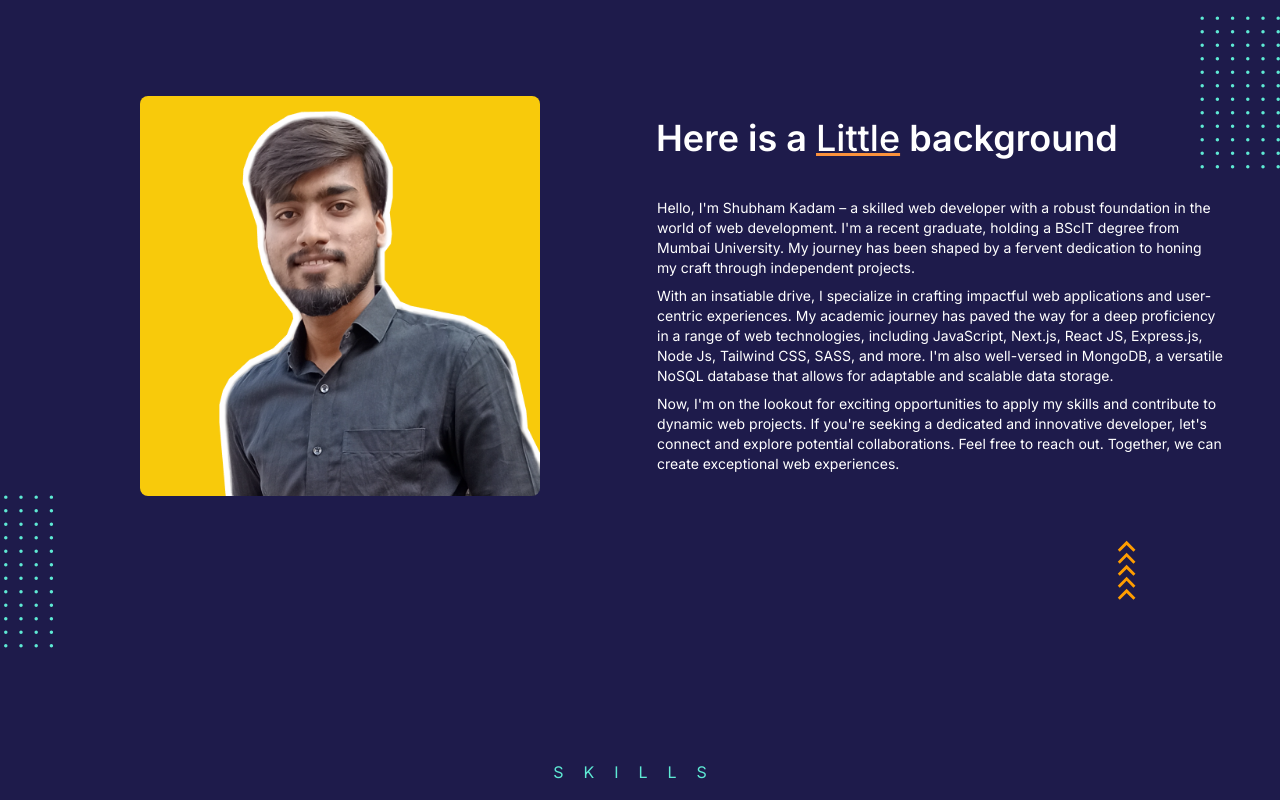
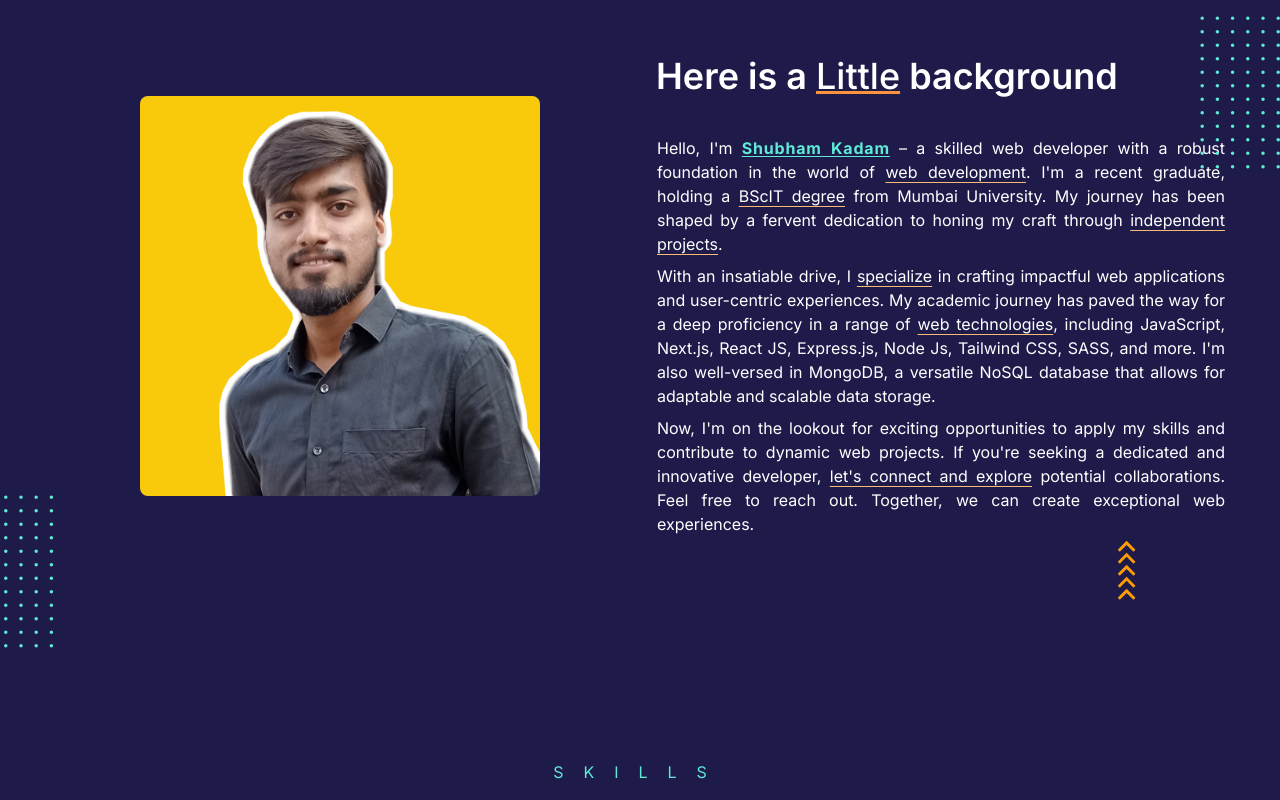
Before and after one commit to H-R-Wells2/portfolio, a Next.js app: page / in a window 1280 px wide. Shown: the part 960-1760 px from the top of the page. Built offline with nearby package versions, Linux system fonts and the light colour scheme.

Commit message:
contact section

```diff
--- a/app/components/About.tsx
+++ b/app/components/About.tsx
@@ -43,7 +43,7 @@ const About = (props: Props) => {
       <div className="px-0 space-y-10 md:px-4 md:w-1/2 md:mt-0 mt-10">
         <h1 className="text-4xl font-semibold">
           Here is a{" "}
-          <span className="underline decoration-orange-400 font-medium">
+          <span className="underline underline-offset-2 decoration-orange-400 font-medium">
             Little
           </span>{" "}
           background
@@ -60,28 +60,54 @@ const About = (props: Props) => {
           transition={{
             duration: 1,
           }}
-          className="flex flex-col gap-2 text-sm"
+          className="flex flex-col gap-2 sm:text-base text-sm text-justify"
         >
           <p>
-            Hello, I'm Shubham Kadam – a skilled web developer with a robust
-            foundation in the world of web development. I'm a recent graduate,
-            holding a BScIT degree from Mumbai University. My journey has been
-            shaped by a fervent dedication to honing my craft through
-            independent projects.
+            Hello, I'm{" "}
+            <span className="underline underline-offset-2 font-bold text-teal-300 tracking-wider">
+              Shubham Kadam
+            </span>{" "}
+            – a skilled web developer with a robust foundation in the world of{" "}
+            <span className="underline underline-offset-4 decoration-orange-300">
+              web development
+            </span>
+            . I'm a recent graduate, holding a{" "}
+            <span className="underline underline-offset-4 decoration-orange-300">
+              BScIT degree
+            </span>{" "}
+            from Mumbai University. My journey has been shaped by a fervent
+            dedication to honing my craft through{" "}
+            <span className="underline underline-offset-4 decoration-orange-300">
+              independent projects
+            </span>
+            .
           </p>
           <p>
-            With an insatiable drive, I specialize in crafting impactful web
-            applications and user-centric experiences. My academic journey has
-            paved the way for a deep proficiency in a range of web technologies,
-            including JavaScript, Next.js, React JS, Express.js, Node Js,
-            Tailwind CSS, SASS, and more. I'm also well-versed in MongoDB, a
-            versatile NoSQL database that allows for adaptable and scalable data
-            storage.
+            With an insatiable drive, I{" "}
+            <span className="underline underline-offset-4 decoration-orange-300">
+              specialize
+            </span>{" "}
+            in crafting impactful web applications and user-centric experiences.
+            My academic journey has paved the way for a deep proficiency in a
+            range of{" "}
+            <span className="underline underline-offset-4 decoration-orange-300">
+              web technologies
+            </span>
+            , including{" "}
+            <span className="">
+              JavaScript, Next.js, React JS, Express.js, Node Js, Tailwind CSS,
+              SASS, and more.
+            </span>{" "}
+            I'm also well-versed in MongoDB, a versatile NoSQL database that
+            allows for adaptable and scalable data storage.
           </p>
           <p>
             Now, I'm on the lookout for exciting opportunities to apply my
             skills and contribute to dynamic web projects. If you're seeking a
-            dedicated and innovative developer, let's connect and explore
+            dedicated and innovative developer,{" "}
+            <span className="underline underline-offset-4 decoration-orange-300">
+              let's connect and explore
+            </span>{" "}
             potential collaborations. Feel free to reach out. Together, we can
             create exceptional web experiences.
           </p>
--- /dev/null
+++ b/app/components/Contact.tsx
@@ -0,0 +1,90 @@
+"use client";
+
+import { motion } from "framer-motion";
+import { useForm, SubmitHandler } from "react-hook-form";
+import ProjectCard from "./cards/ProjectCard";
+import { FaGithub, FaLinkedin, FaTelegramPlane } from "react-icons/fa";
+
+type Props = {};
+type Inputs = {
+  name: string;
+  email: string;
+  subject: string;
+  message: string;
+};
+
+const Contact = (props: Props) => {
+  const { register, handleSubmit } = useForm<Inputs>();
+  const onSubmit: SubmitHandler<Inputs> = (formData) => {
+    const subjectEncoded = encodeURIComponent(formData.subject);
+    const body = `Hi, my name is ${formData.name}. ${formData.message} (${formData.email})`;
+    const mailtoLink = `mailto:kadamshubham10246@gmail.com?subject=${subjectEncoded}&body=${encodeURIComponent(
+      body
+    )}`;
+    window.location.href = mailtoLink;
+  };
+
+  return (
+    <motion.div
+      initial={{ opacity: 0 }}
+      whileInView={{ opacity: 1 }}
+      transition={{ duration: 1.5 }}
+      className="min-h-screen flex flex-col relative text-center md:text-left md:flex-row max-w-7xl px-10 justify-evenly mx-auto items-center overflow-x-hidden"
+    >
+      <h3 className="absolute top-16 uppercase tracking-[20px] text-teal-300 z-10">
+        Contact
+      </h3>
+
+      <div className="relative flex flex-col w-full justify-center items-center">
+        <h4 className="text-lg mb-2 text-quaternary">
+          Let's craft excellence, together!
+        </h4>
+        <p className="text-base max-w-lg text-center text-quaternary">
+          As an enthusiastic developer, I excel in overcoming challenges through
+          coding. If you're seeking to build exceptional projects or eager to
+          explore new horizons, I invite you to reach out. Let's connect and
+          make your vision a reality.
+        </p>
+        <div className="flex justify-center flex-col items-center mt-20 w-fit">
+          <form
+            onSubmit={handleSubmit(onSubmit)}
+            className="flex flex-col space-y-2 mx-auto"
+          >
+            <div className="flex space-x-2  ">
+              <input
+                {...register("name")}
+                placeholder="Name"
+                className="p-2 rounded-lg text-black outline-none text-base bg-[#E8F0FE] w-1/2"
+                type="text"
+              />
+              <input
+                {...register("email")}
+                placeholder="Email"
+                className="p-2 rounded-lg text-black outline-none text-base bg-[#E8F0FE] w-1/2"
+                type="email"
+              />
+            </div>
+
+            <input
+              {...register("subject")}
+              placeholder="Subject"
+              className="p-2 rounded-lg text-black outline-none text-base bg-[#E8F0FE]"
+              type="text"
+            />
+            <textarea
+              {...register("message")}
+              placeholder="Message"
+              className="p-2 rounded-lg text-black outline-none text-base bg-[#E8F0FE]"
+              rows={5}
+            ></textarea>
+            <button className="bg-teal-300 hover:bg-teal-400 py-2 px-10 rounded-md text-black font-bold text-lg">
+              Submit
+            </button>
+          </form>
+        </div>
+      </div>
+    </motion.div>
+  );
+};
+
+export default Contact;
--- a/app/components/Hero.tsx
+++ b/app/components/Hero.tsx
@@ -61,7 +61,7 @@ function Hero({}: Props) {
           </h2>
         </div>
       </motion.div>
-      <div className="absolute -bottom-5 animate-bounce w-full hidden md:flex justify-center">
+      <div className="absolute -bottom-4 animate-bounce w-full hidden md:flex justify-center">
         <a
           href="#about"
           className="group hidden transform md:flex items-center flex-col"
--- /dev/null
+++ b/app/components/cards/BottomContact.tsx
@@ -0,0 +1,44 @@
+"use client"
+
+
+import { motion } from "framer-motion";
+import { FaGithub, FaLinkedin, FaTelegramPlane } from "react-icons/fa";
+
+
+type Props = {}
+
+const BottomContact = (props: Props) => {
+  return (
+    <div className="md:mb-6 mb-24 flex justify-center items-center gap-10 text-teal-200">
+          <motion.a
+            whileHover={{ scale: 1.2 }}
+            whileTap={{ scale: 0.9 }}
+            transition={{ type: "spring", stiffness: 400, damping: 17 }}
+            href="https://t.me/h_r_wells"
+            className="self-center"
+          >
+            <FaLinkedin className="h-8 w-8 hover:text-teal-300" />
+          </motion.a>
+          <motion.a
+            whileHover={{ scale: 1.2 }}
+            whileTap={{ scale: 0.9 }}
+            transition={{ type: "spring", stiffness: 400, damping: 17 }}
+            href="https://t.me/h_r_wells"
+            className="self-center"
+          >
+            <FaGithub className="h-8 w-8 hover:text-teal-300" />
+          </motion.a>
+          <motion.a
+            whileHover={{ scale: 1.2 }}
+            whileTap={{ scale: 0.9 }}
+            transition={{ type: "spring", stiffness: 400, damping: 17 }}
+            href="https://t.me/h_r_wells"
+            className="self-center"
+          >
+            <FaTelegramPlane className="h-8 w-8 hover:text-teal-300" />
+          </motion.a>
+        </div>
+  )
+}
+
+export default BottomContact
--- a/app/components/cards/ProjectCard.tsx
+++ b/app/components/cards/ProjectCard.tsx
@@ -22,8 +22,8 @@ const ProjectCard = ({
   tags,
 }: Props) => {
   return (
-    <div className="rounded-lg bg-primary/30  w-full md:w-[500px] hover:shadow-[1px_1px_9px_5px] hover:shadow-teal-300 transition-all duration-500">
-      <div className="relative aspect-[16/9]  rounded-t-lg overflow-hidden object-cover mx-auto z-0">
+    <div className="rounded-lg bg-primary/30 w-full md:w-[500px] hover:shadow-[1px_1px_9px_5px] hover:shadow-teal-300 transition-all duration-500">
+      <div className="relative aspect-[16/9] rounded-t-lg overflow-hidden object-cover mx-auto z-0">
         <Image
           src={imgUrl}
           alt="StitchTalk"
--- a/app/globals.css
+++ b/app/globals.css
@@ -33,6 +33,6 @@ a {
   }
 
   .custom-scrollbar::-webkit-scrollbar-thumb:hover {
-    background: #FB923C;
+    background: #7c67cf;
   }
 }
--- a/app/page.tsx
+++ b/app/page.tsx
@@ -1,9 +1,9 @@
-// "use client";
-
 import About from "./components/About";
+import Contact from "./components/Contact";
 import Hero from "./components/Hero";
 import Projects from "./components/Projects";
 import Skills from "./components/Skills";
+import BottomContact from "./components/cards/BottomContact";
 
 export default function Home() {
   return (
@@ -24,7 +24,11 @@ export default function Home() {
         <Projects />
       </section>
 
-      {/* Contact me */}
+      <section id="contact">
+        <Contact />
+        <BottomContact/>
+      </section>
+
     </div>
   );
 }
--- a/package.json
+++ b/package.json
@@ -23,6 +23,7 @@
     "postcss": "8.4.28",
     "react": "18.2.0",
     "react-dom": "18.2.0",
+    "react-hook-form": "^7.45.4",
     "react-icons": "^4.10.1",
     "react-rough-notation": "^1.0.5",
     "react-simple-typewriter": "^5.0.1",
```
Also changed, not shown: app/components/Navbar.tsx (+38 -13 lines), 1 other file (tests, documents, lock files or other folders).
